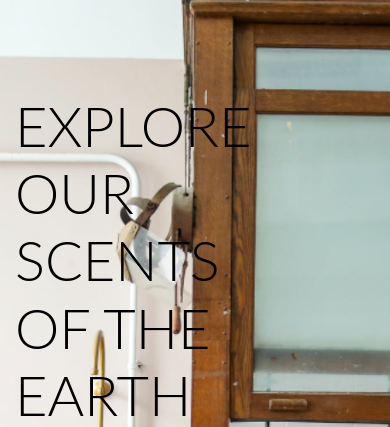
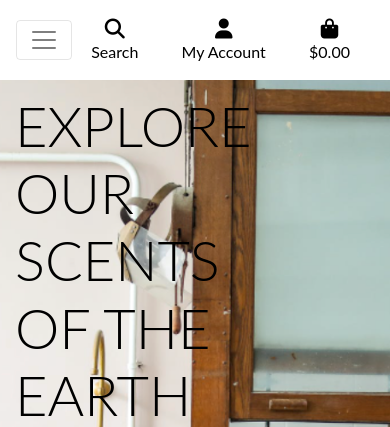
Before and after one commit to csfree87/project5, a Django app: page / in a window 390 px wide. Shown: the top 427 px of the page. Run offline with Django 3.2, Linux system fonts and the light colour scheme; some libraries are stand-ins or nearby versions.

Commit message:
Added mobile header and main navbar

```diff
--- a/templates/base.html
+++ b/templates/base.html
@@ -15,7 +15,8 @@
   {% endblock %}
 
   {% block corecss %}
-  <link rel="stylesheet" href="https://cdn.jsdelivr.net/npm/bootstrap@4.6.1/dist/css/bootstrap.min.css" integrity="sha384-zCbKRCUGaJDkqS1kPbPd7TveP5iyJE0EjAuZQTgFLD2ylzuqKfdKlfG/eSrtxUkn" crossorigin="anonymous">
+  <link rel="stylesheet" href="https://cdn.jsdelivr.net/npm/bootstrap@4.6.1/dist/css/bootstrap.min.css"
+    integrity="sha384-zCbKRCUGaJDkqS1kPbPd7TveP5iyJE0EjAuZQTgFLD2ylzuqKfdKlfG/eSrtxUkn" crossorigin="anonymous">
   <link rel="preconnect" href="https://fonts.googleapis.com">
   <link rel="preconnect" href="https://fonts.gstatic.com" crossorigin>
   <link href="https://fonts.googleapis.com/css2?family=Indie+Flower&display=swap" rel="stylesheet">
@@ -28,8 +29,11 @@
 
   {% block corejs %}
   <script src="https://kit.fontawesome.com/9397952a5b.js" crossorigin="anonymous"></script>
-  <script src="https://cdn.jsdelivr.net/npm/jquery@3.5.1/dist/jquery.min.js" integrity="sha256-9/aliU8dGd2tb6OSsuzixeV4y/faTqgFtohetphbbj0=" crossorigin="anonymous"></script>
-  <script src="https://cdn.jsdelivr.net/npm/bootstrap@4.6.1/dist/js/bootstrap.bundle.min.js" integrity="sha384-fQybjgWLrvvRgtW6bFlB7jaZrFsaBXjsOMm/tB9LTS58ONXgqbR9W8oWht/amnpF" crossorigin="anonymous"></script>
+  <script src="https://cdn.jsdelivr.net/npm/jquery@3.5.1/dist/jquery.min.js"
+    integrity="sha256-9/aliU8dGd2tb6OSsuzixeV4y/faTqgFtohetphbbj0=" crossorigin="anonymous"></script>
+  <script src="https://cdn.jsdelivr.net/npm/bootstrap@4.6.1/dist/js/bootstrap.bundle.min.js"
+    integrity="sha384-fQybjgWLrvvRgtW6bFlB7jaZrFsaBXjsOMm/tB9LTS58ONXgqbR9W8oWht/amnpF" crossorigin="anonymous">
+  </script>
   {% endblock %}
 
   {% block extra_js %}
@@ -102,6 +106,15 @@
         </ul>
       </div>
     </div>
+    <div class="row bg-white">
+        <nav class="navbar navbar-expand-lg navbar-light w-100">
+          <button class="navbar-toggler" type="button" data-toggle="collapse" data-target="#main-nav" aria-controls="main-nav" aria-expanded="false" aria-label="Toggle navigation">
+              <span class="navbar-toggler-icon"></span>
+          </button>
+          {% include 'includes/mobile-top-header.html' %}
+          {% include 'includes/main-nav.html' %}
+      </nav>
+    </div>
   </header>
 
   {% if messages %}
--- /dev/null
+++ b/templates/includes/main-nav.html
@@ -0,0 +1,70 @@
+<div class="collapse navbar-collapse" id="main-nav">
+    <ul class="navbar-nav w-auto mx-auto">
+        <li class="nav-item dropdown">
+            <a class="logo-font font-weight-bold nav-link text-black mr-5" href="#" id="all-products-link" data-toggle="dropdown" aria-haspopup="true" aria-expanded="false">
+                All Scents
+            </a>
+            <div class="dropdown-menu border-0" aria-labelledby="all-products-link">
+                <a href="" class="dropdown-item">By Price</a>
+                <a href="" class="dropdown-item ">By Category</a>
+                <a href="" class="dropdown-item">All Products</a>
+            </div>
+        </li>
+
+        <li class="nav-item dropdown">
+            <a class="logo-font font-weight-bold nav-link text-black mr-5" href="#" id="fragrances-link" data-toggle="dropdown" aria-haspopup="true" aria-expanded="false">
+                Fragrances
+            </a>
+            <div class="dropdown-menu border-0" aria-labelledby="fragrances-link">
+                <a href="" class="dropdown-item">Floral/Herbal</a>
+                <a href="" class="dropdown-item">Woody/Smokey</a>
+                <a href="" class="dropdown-item">Spice</a>
+                <a href="" class="dropdown-item">Musk</a>
+                <a href="" class="dropdown-item">Tropical/Citrus</a>
+                <a href="" class="dropdown-item">All Fragrances</a>
+            </div>
+        </li>
+
+        <li class="nav-item dropdown">
+            <a class="logo-font font-weight-bold nav-link text-black mr-5" href="#" id="lotions-link" data-toggle="dropdown" aria-haspopup="true" aria-expanded="false">
+                Lotions
+            </a>
+            <div class="dropdown-menu border-0" aria-labelledby="lotions-link">
+                <a href="" class="dropdown-item">Floral/Herbal</a>
+                <a href="" class="dropdown-item">Woody/Smokey</a>
+                <a href="" class="dropdown-item">Spice</a>
+                <a href="" class="dropdown-item">Musk</a>
+                <a href="" class="dropdown-item">Tropical/Citrus</a>
+                <a href="" class="dropdown-item">All Lotions</a>
+            </div>
+        </li>
+
+        <li class="nav-item dropdown">
+            <a class="logo-font font-weight-bold nav-link text-black mr-5" href="#" id="candles-link" data-toggle="dropdown" aria-haspopup="true" aria-expanded="false">
+                Candles
+            </a>
+            <div class="dropdown-menu border-0" aria-labelledby="candles-link">
+                <a href="" class="dropdown-item">Floral/Herbal</a>
+                <a href="" class="dropdown-item">Woody/Smokey</a>
+                <a href="" class="dropdown-item">Spice</a>
+                <a href="" class="dropdown-item">Musk</a>
+                <a href="" class="dropdown-item">Tropical/Citrus</a>
+                <a href="" class="dropdown-item">All Candles</a>
+            </div>
+        </li>
+
+        <li class="nav-item dropdown">
+            <a class="logo-font font-weight-bold nav-link text-black" href="#" id="soaps-link" data-toggle="dropdown" aria-haspopup="true" aria-expanded="false">
+                Soaps
+            </a>
+            <div class="dropdown-menu border-0" aria-labelledby="soaps-link">
+                <a href="" class="dropdown-item">Floral/Herbal</a>
+                <a href="" class="dropdown-item">Woody/Smokey</a>
+                <a href="" class="dropdown-item">Spice</a>
+                <a href="" class="dropdown-item">Musk</a>
+                <a href="" class="dropdown-item">Tropical/Citrus</a>
+                <a href="" class="dropdown-item">All Soaps</a>
+            </div>
+        </li>
+    </ul>
+</div>
--- /dev/null
+++ b/templates/includes/mobile-top-header.html
@@ -0,0 +1,56 @@
+<li class="list-inline-item">
+    <a class="text-black nav-link d-block d-lg-none" href="#" id="mobile-search" data-toggle="dropdown" aria-haspopup="true" aria-expanded="false">
+        <div class="text-center">
+            <div><i class="fas fa-search fa-lg"></i></div>
+            <p class="my-0">Search</p>
+        </div>
+    </a>
+    <div class="dropdown-menu border-0 w-100 p-3 rounded-0 my-0" aria-labelledby="mobile-search">
+        <form class="form" method="GET" action="">
+            <div class="input-group w-100">
+                <input class="form-control border border-black rounded-0" type="text" name="q" placeholder="Search our site">
+                <div class="input-group-append">
+                    <button class="form-control form-control btn btn-black border border-black rounded-0" type="submit">
+                        <span class="icon">
+                            <i class="fas fa-search"></i>
+                        </span>
+                    </button>
+                </div>
+            </div>
+        </form>
+    </div>
+</li>
+<li class="list-inline-item dropdown">
+    <a class="text-black nav-link d-block d-lg-none" href="#" id="user-options" data-toggle="dropdown" aria-haspopup="true" aria-expanded="false">
+        <div class="text-center">
+            <div><i class="fas fa-user fa-lg"></i></div>
+            <p class="my-0">My Account</p>
+        </div>
+    </a>
+    <div class="dropdown-menu border-0" aria-labelledby="user-options">
+        {% if request.user.is_authenticated %}
+            {% if request.user.is_superuser %}
+                <a href="{% url 'account_logout' %}" class="dropdown-item">Product Management</a>
+            {% endif %}
+            <a href="" class="dropdown-item">My Profile</a>
+            <a href="{% url 'account_logout' %}" class="dropdown-item">Logout</a>
+        {% else %}
+            <a href="{% url 'account_signup' %}" class="dropdown-item">Register</a>
+            <a href="{% url 'account_login' %}" class="dropdown-item">Login</a>
+        {% endif %}
+    </div>
+</li>
+<li class="list-inline-item">
+    <a class="{% if grand_total %}text-primary font-weight-bold{% else %}text-black{% endif %} nav-link d-block d-lg-none" href="">
+        <div class="text-center">
+            <div><i class="fas fa-shopping-bag fa-lg"></i></div>
+            <p class="my-0">
+                {% if grand_total %}
+                    ${{ grand_total|floatformat:2 }}
+                {% else %}
+                    $0.00
+                {% endif %}
+            </p>
+        </div>
+    </a>
+</li>
```
